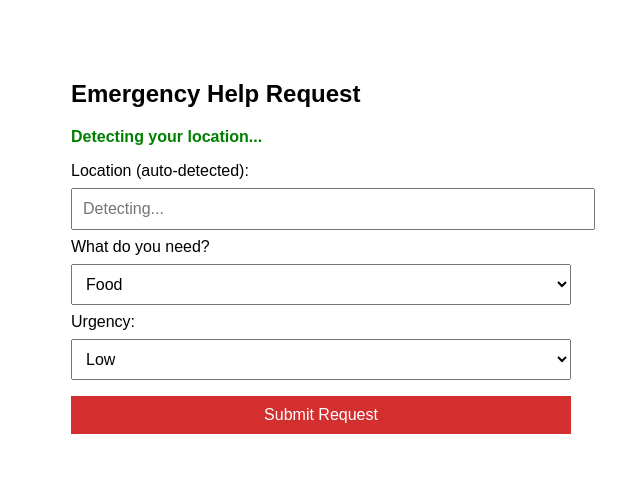
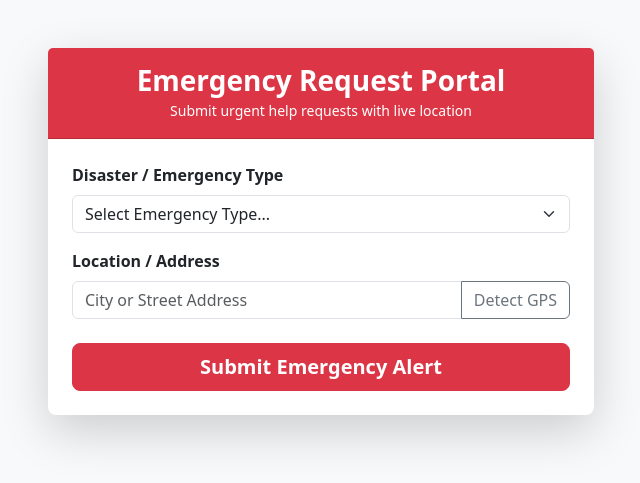
Before and after one commit to muhammadahsansroya-prog/-disaster-response-system-, a Django app: page /submit/ in a window 1280 px wide. Shown: the top 483 px of the page, without its empty margins (319-959 px from the left). Run offline with Django 5.2, Linux system fonts and the light colour scheme.

Commit message:
Enhance victim request portal UI and views

```diff
--- a/core/templates/core/submit_request.html
+++ b/core/templates/core/submit_request.html
@@ -1,59 +1,87 @@
 <!DOCTYPE html>
-<html>
+<html lang="en">
 <head>
-    <title>Help Request - Disaster Response</title>
-    <style>
-        body { font-family: Arial; max-width: 500px; margin: 40px auto; padding: 20px; }
-        input, select, button { width: 100%; padding: 10px; margin: 8px 0; font-size: 16px; }
-        button { background: #d32f2f; color: white; border: none; cursor: pointer; }
-        #status { color: green; font-weight: bold; }
-    </style>
+    <meta charset="UTF-8">
+    <meta name="viewport" content="width=device-width, initial-scale=1.0">
+    <title>Emergency Assistance Request | Disaster Response</title>
+    <link href="https://cdn.jsdelivr.net/npm/bootstrap@5.3.0/dist/css/bootstrap.min.css" rel="stylesheet">
 </head>
-<body>
-    <h2>Emergency Help Request</h2>
-    <p id="status">Detecting your location...</p>
+<body class="bg-light">
+    <div class="container py-5">
+        <div class="row justify-content-center">
+            <div class="col-md-8 col-lg-6">
+                <div class="card shadow-lg border-0 rounded-3">
+                    <div class="card-header bg-danger text-white text-center py-3">
+                        <h3 class="mb-0 fw-bold">Emergency Request Portal</h3>
+                        <small>Submit urgent help requests with live location</small>
+                    </div>
+                    <div class="card-body p-4">
+                        {% if messages %}
+                            {% for message in messages %}
+                                <div class="alert alert-{{ message.tags }} alert-dismissible fade show" role="alert">
+                                    {{ message }}
+                                    <button type="button" class="btn-close" data-bs-dismiss="alert"></button>
+                                </div>
+                            {% endfor %}
+                        {% endif %}
 
                         <form method="POST">
                             {% csrf_token %}
-        <label>Location (auto-detected):</label>
-        <input type="text" name="location" id="location" placeholder="Detecting..." required>
+                            <div class="mb-3">
+                                <label for="disaster_type" class="form-label fw-semibold">Disaster / Emergency Type</label>
+                                <select name="disaster_type" id="disaster_type" class="form-select" required>
+                                    <option value="" selected disabled>Select Emergency Type...</option>
+                                    <option value="medical">Medical Emergency</option>
+                                    <option value="fire">Fire Incident</option>
+                                    <option value="flood">Flood Rescue</option>
+                                    <option value="food">Food & Shelter Requirement</option>
+                                </select>
+                            </div>
+
+                            <div class="mb-3">
+                                <label for="location" class="form-label fw-semibold">Location / Address</label>
+                                <div class="input-group">
+                                    <input type="text" name="location" id="location" class="form-control" placeholder="City or Street Address" required>
+                                    <button type="button" class="btn btn-outline-secondary" onclick="getLocation()">Detect GPS</button>
+                                </div>
+                                <small id="geo-status" class="form-text text-muted"></small>
+                            </div>
 
                             <input type="hidden" name="latitude" id="latitude">
                             <input type="hidden" name="longitude" id="longitude">
 
-        <label>What do you need?</label>
-        <select name="need_type" required>
-            <option value="food">Food</option>
-            <option value="medical">Medical Help</option>
-            <option value="rescue_boat">Rescue Boat</option>
-            <option value="shelter">Shelter</option>
-        </select>
-
-        <label>Urgency:</label>
-        <select name="urgency" required>
-            <option value="low">Low</option>
-            <option value="medium">Medium</option>
-            <option value="high">High</option>
-            <option value="critical">Critical</option>
-        </select>
-
-        <button type="submit">Submit Request</button>
+                            <div class="d-grid gap-2 mt-4">
+                                <button type="submit" class="btn btn-danger btn-lg fw-bold">Submit Emergency Alert</button>
+                            </div>
                         </form>
+                    </div>
+                </div>
+            </div>
+        </div>
+    </div>
 
     <script>
+        function getLocation() {
+            const status = document.getElementById('geo-status');
             if (navigator.geolocation) {
-            navigator.geolocation.getCurrentPosition(function(position) {
-                document.getElementById("latitude").value = position.coords.latitude;
-                document.getElementById("longitude").value = position.coords.longitude;
-                document.getElementById("location").value =
-                    position.coords.latitude.toFixed(4) + ", " + position.coords.longitude.toFixed(4);
-                document.getElementById("status").innerText = "Location detected successfully.";
-            }, function(error) {
-                document.getElementById("status").innerText = "Location access denied. Please type manually.";
-            });
+                status.innerText = "Fetching coordinates...";
+                navigator.geolocation.getCurrentPosition(
+                    (position) => {
+                        document.getElementById('latitude').value = position.coords.latitude;
+                        document.getElementById('longitude').value = position.coords.longitude;
+                        status.className = "form-text text-success";
+                        status.innerText = `GPS coordinates attached (${position.coords.latitude.toFixed(4)}, ${position.coords.longitude.toFixed(4)})`;
+                    },
+                    (error) => {
+                        status.className = "form-text text-danger";
+                        status.innerText = "Unable to fetch location. Please enter address manually.";
+                    }
+                );
             } else {
-            document.getElementById("status").innerText = "Geolocation not supported. Please type manually.";
+                status.innerText = "Geolocation is not supported by your browser.";
+            }
         }
     </script>
+    <script href="https://cdn.jsdelivr.net/npm/bootstrap@5.3.0/dist/js/bootstrap.bundle.min.js"></script>
 </body>
 </html>
--- a/core/views.py
+++ b/core/views.py
@@ -1,17 +1,26 @@
 from django.shortcuts import render, redirect
+from django.contrib import messages
 from django.contrib.auth.decorators import login_required
 from .models import HelpRequest, Resource
 
 def submit_request(request):
     if request.method == 'POST':
+        need_type = request.POST.get('disaster_type') or request.POST.get('need_type')
+        location = request.POST.get('location')
+        latitude = request.POST.get('latitude') or 33.6844
+        longitude = request.POST.get('longitude') or 73.0479
+        urgency = request.POST.get('urgency') or 'high'
+
         HelpRequest.objects.create(
-            location=request.POST.get('location'),
-            latitude=request.POST.get('latitude') or 33.6844,
-            longitude=request.POST.get('longitude') or 73.0479,
-            need_type=request.POST.get('need_type'),
-            urgency=request.POST.get('urgency'),
+            location=location,
+            latitude=latitude,
+            longitude=longitude,
+            need_type=need_type,
+            urgency=urgency,
         )
-        return render(request, 'core/success.html')
+
+        messages.success(request, "Emergency alert submitted successfully! Dispatch team has been notified.")
+        return redirect('submit_request')
 
     return render(request, 'core/submit_request.html')
 
```
Lines whose indentation alone changed are shown as unchanged.
